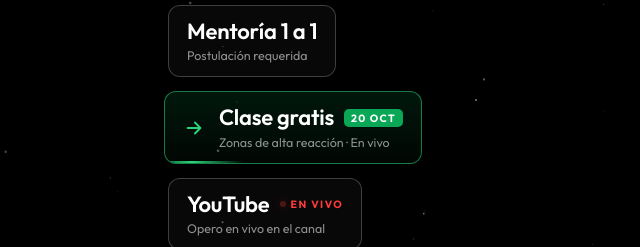
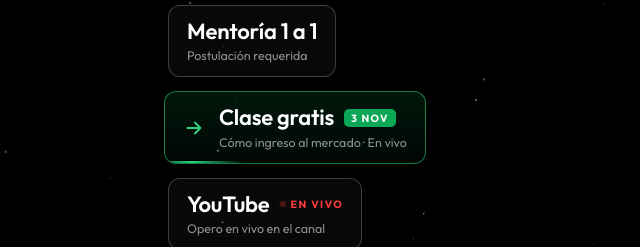
Before and after one commit to xanderacademypro-source/home, a plain HTML site: page index.html in a window 1280 px wide. Shown: the part 459-706 px from the top of the page, 256-896 px from the left. Drawn offline with Linux system fonts and the light colour scheme.

Commit message:
Add files via upload

```diff
--- a/index.html
+++ b/index.html
@@ -6,7 +6,7 @@
 <meta name="theme-color" content="#000000">
 <meta name="facebook-domain-verification" content="h7gw6obwsjxu5i9kw7o26n4ryb60q0" />
 <title>Xander.sg · Trading en vivo y clase gratis</title>
-<meta name="description" content="Opera en vivo con Xander en YouTube y regístrate a la clase gratis: Zonas de alta reacción y probabilidad.">
+<meta name="description" content="Opera en vivo con Xander en YouTube y regístrate a la clase gratis: Cómo ingreso al mercado.">
 <link rel="preconnect" href="https://fonts.googleapis.com">
 <link rel="preconnect" href="https://fonts.gstatic.com" crossorigin>
 <link href="https://fonts.googleapis.com/css2?family=Outfit:wght@300;400;500;600;700;800&display=swap" rel="stylesheet">
@@ -133,8 +133,8 @@
     <a class="link featured" href="https://clasegratis.xanderacademypro.com" target="_blank" rel="noopener">
       <svg class="arrow" viewBox="0 0 24 24" fill="none" stroke="currentColor" stroke-width="2" stroke-linecap="round" stroke-linejoin="round"><path d="M5 12h14M13 6l6 6-6 6"/></svg>
       <span>
-        <span class="t">Clase gratis <span class="tag-free">20 OCT</span></span>
-        <span class="s" style="display:block">Zonas de alta reacción · En vivo</span>
+        <span class="t">Clase gratis <span class="tag-free">3 NOV</span></span>
+        <span class="s" style="display:block">Cómo ingreso al mercado · En vivo</span>
       </span>
     </a>
 
```
